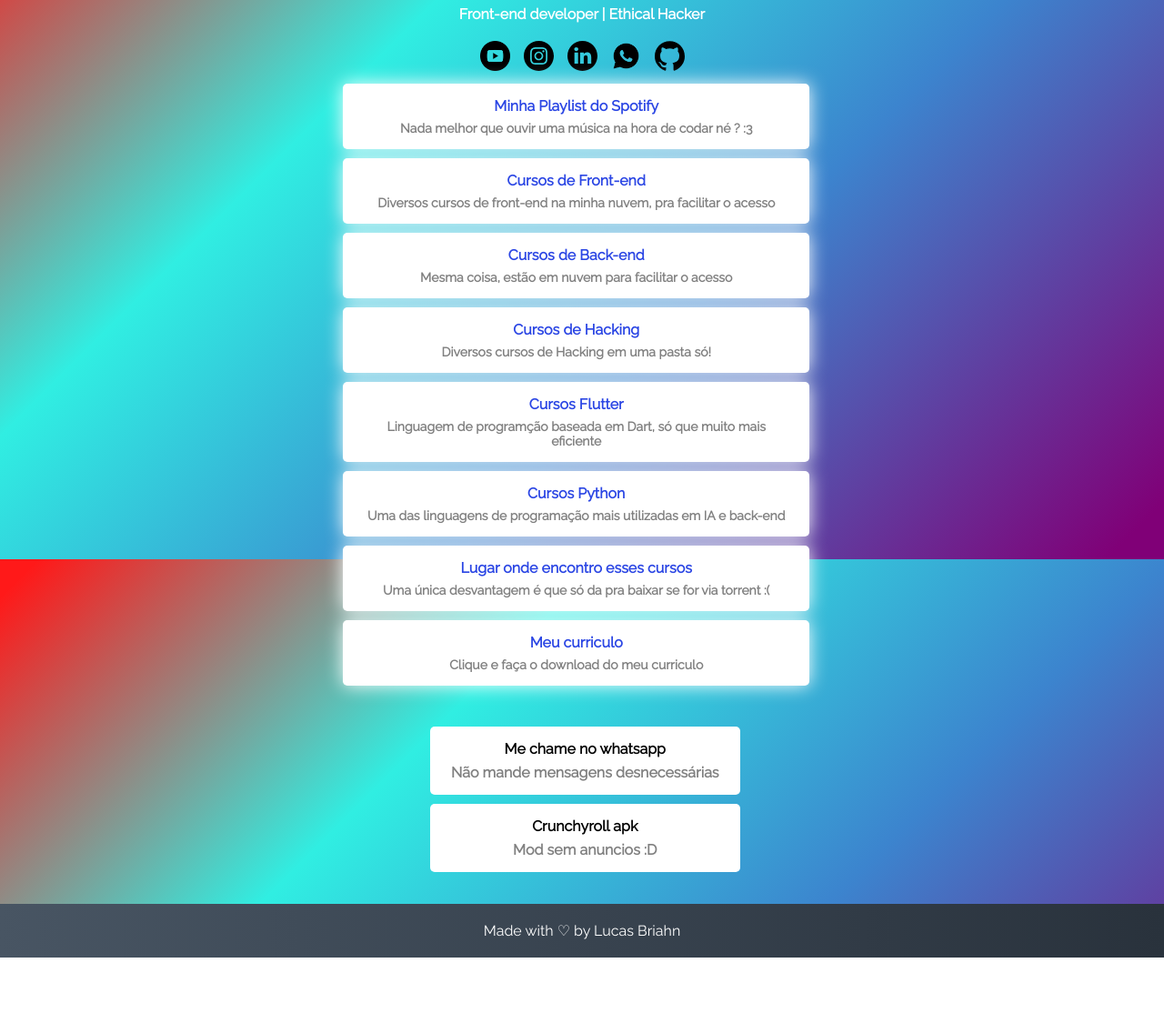
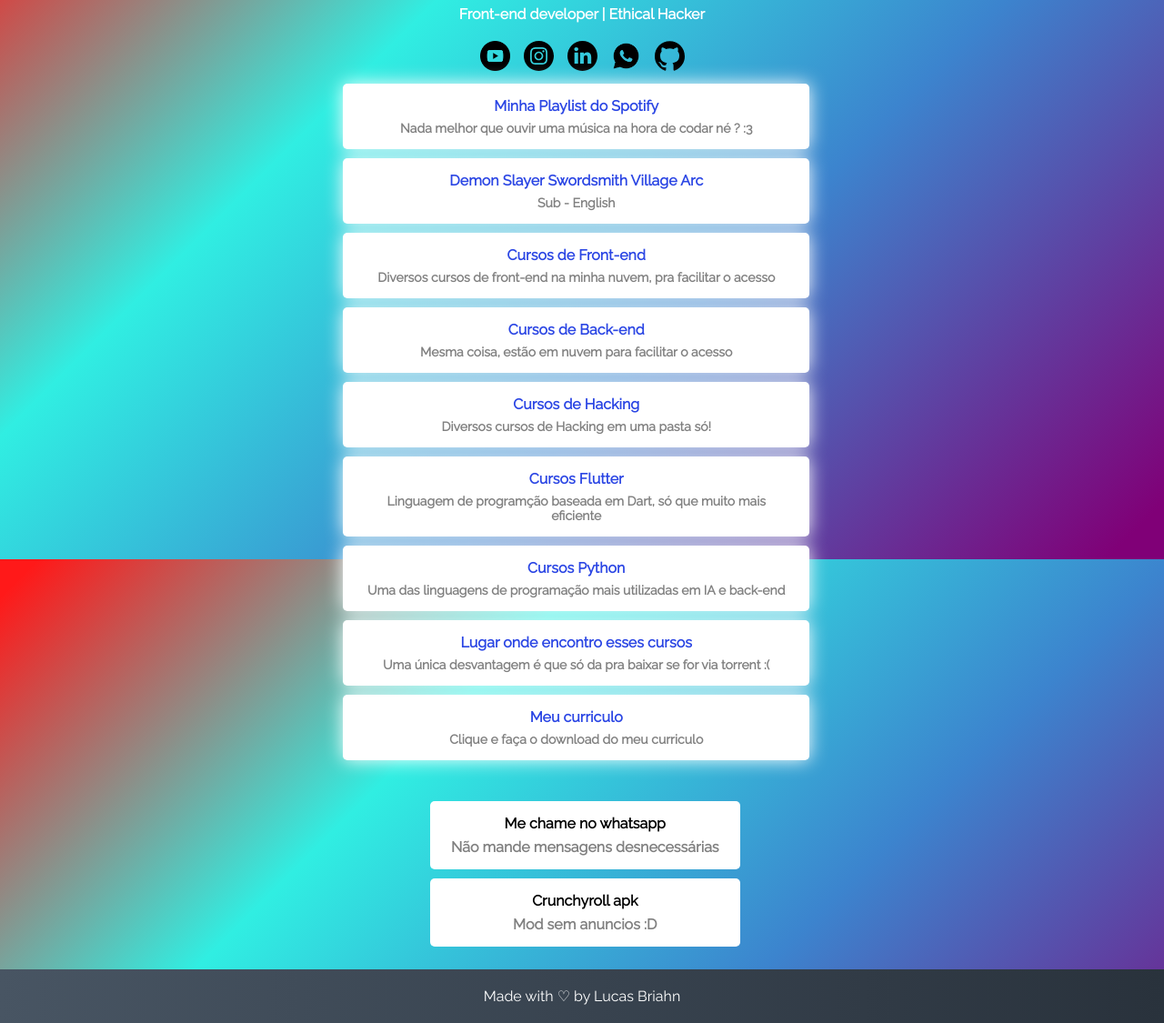
Before and after one commit to lucasbriahn/lucasbriahn.github.io, a PHP site: page / in a window 1280 px wide. Shown: the part 185-1310 px from the top of the page at 91% size. Before the commit the page ends 1238 px from the top, so only its background shows below. Run offline with PHP 8.4, Linux system fonts and the light colour scheme.

Commit message:
Add files via upload

```diff
--- a/assets/styles.css
+++ b/assets/styles.css
@@ -118,7 +118,7 @@
 
 /* SEGUNDA LISTA */
 .link-list-second {
-    margin: 25px 0;
+    margin: 25px 0 15px 0;
     text-align: center;
     align-items: center;
     list-style: none;
--- a/index.html
+++ b/index.html
@@ -81,6 +81,12 @@
                     </a>
                 </li>
                 <li>
+                    <a href="https://seducsp-my.sharepoint.com/:v:/g/personal/0000109403762xsp_aluno_educacao_sp_gov_br/EYcgVr8sb5ZDjYxHEtnYrFwBZ5eWJFFB0j2xfMRhmyG1Dw?e=M1xYOP"
+                        target="_blank">Demon Slayer Swordsmith Village Arc
+                        <span>Sub - English </span>
+                    </a>
+                </li>
+                <li>
                     <a href="https://seducsp-my.sharepoint.com/:f:/g/personal/0000109403762xsp_aluno_educacao_sp_gov_br/ErhNmYstpoxEien6G8ljNC8BrNIaR99XwxUf7lEKXjR60w?e=pX53pj"
                         target="_blank">Cursos de Front-end
                         <span>Diversos cursos de front-end na minha nuvem, pra facilitar o acesso</span>
```
